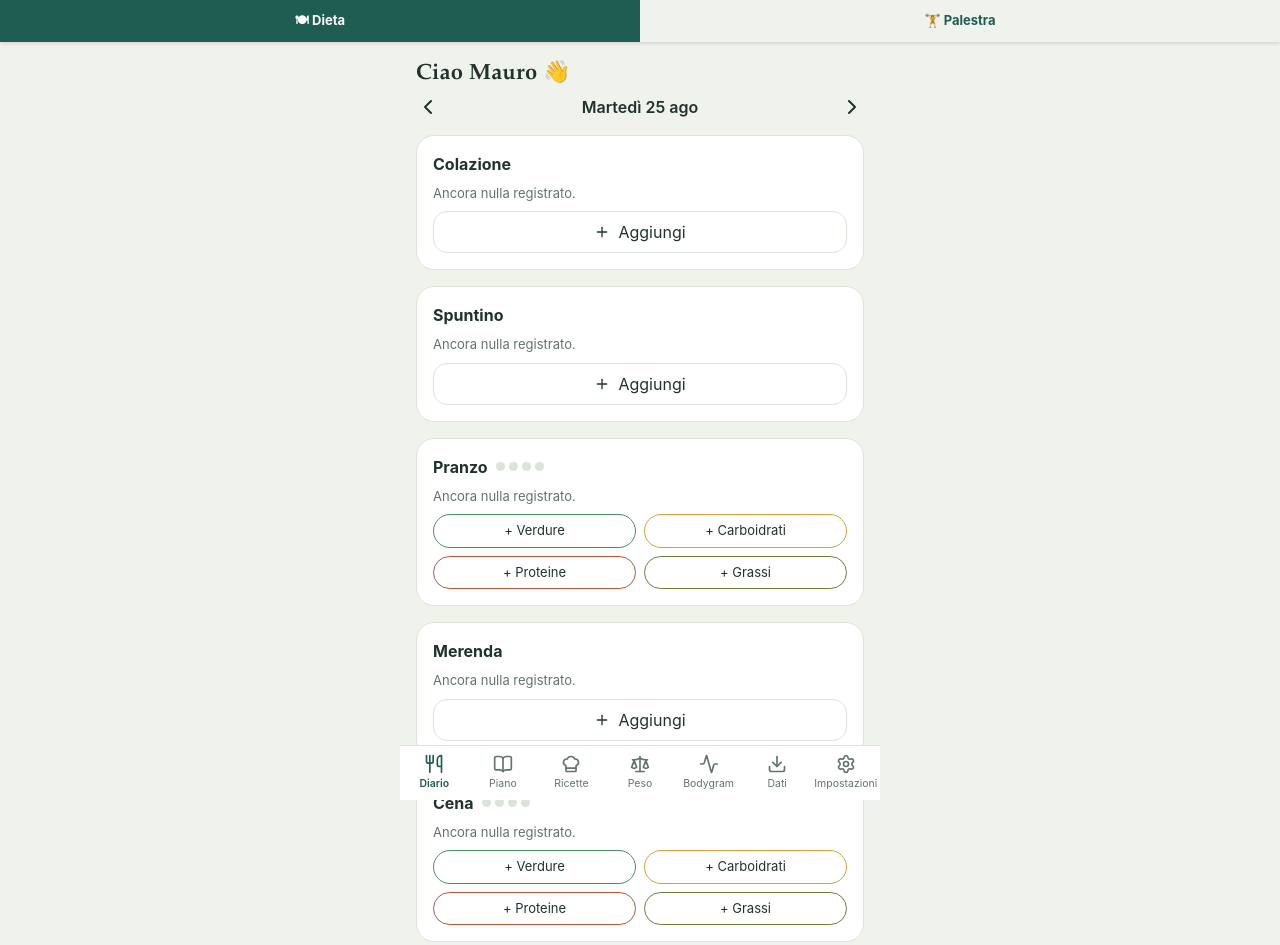
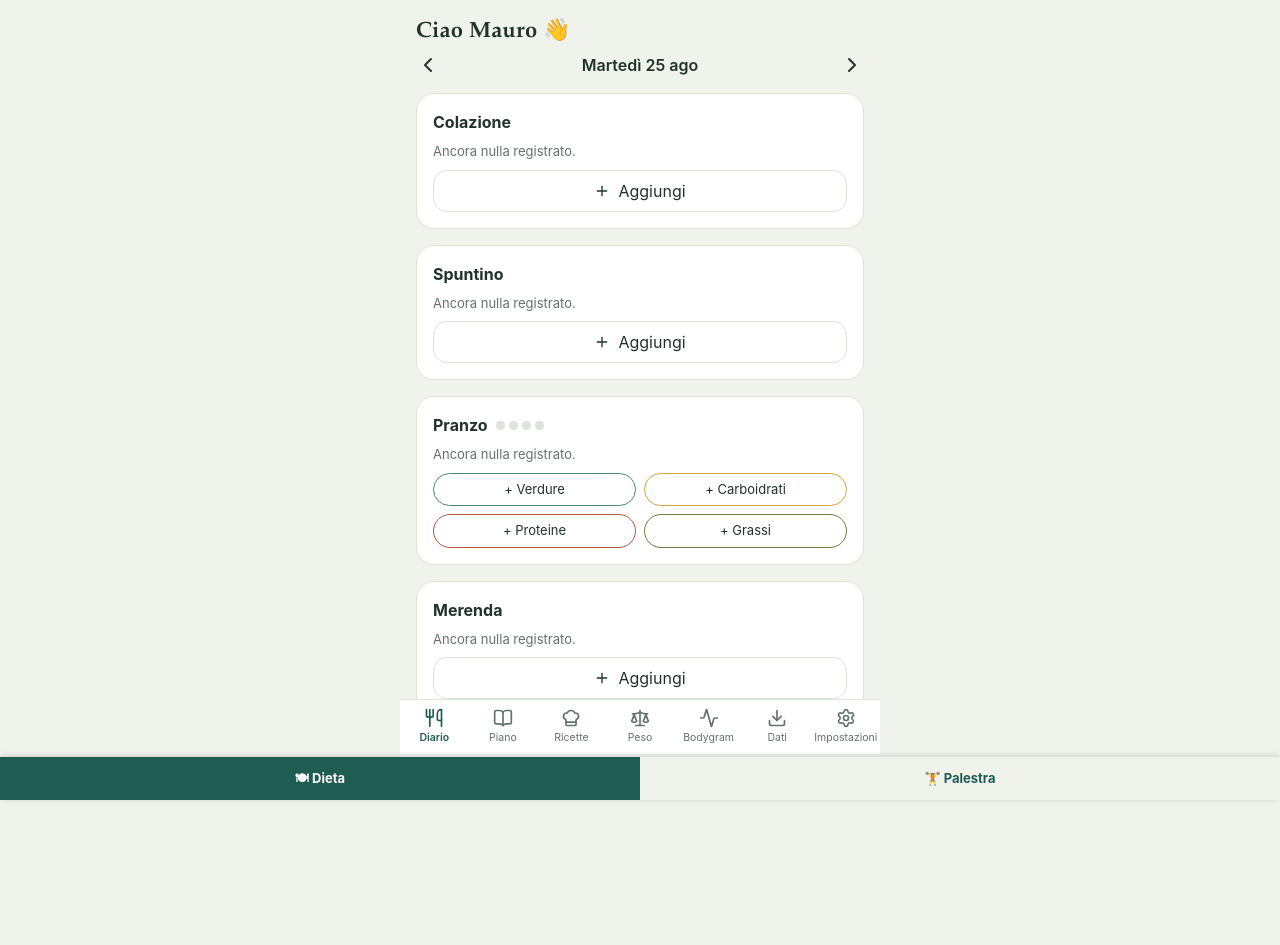
Before and after one commit to 7mauro7/Fit-diet, a plain HTML site: page index.html in a window 1280 px wide. After the commit the page ends 800 px from the top, so only its background shows below. Drawn offline with nearby package versions, Linux system fonts and the light colour scheme.

Commit message:
Add files via upload

```diff
--- a/index.html
+++ b/index.html
@@ -14,14 +14,26 @@
   <style>
     html, body, #root { height: 100%; margin: 0; background: #EFF3EC; }
     body { -webkit-tap-highlight-color: transparent; overscroll-behavior-y: none; }
+    #app-switcher-bottom{
+      position: fixed; left: 0; right: 0; bottom: 0; z-index: 999;
+      display: flex; font-family: -apple-system, sans-serif;
+      box-shadow: 0 -1px 6px rgba(0,0,0,.15);
+      padding-bottom: env(safe-area-inset-bottom, 0px);
+      background: #fff;
+    }
+    #app-switcher-bottom button{ flex:1; padding:12px 0; border:none; font-weight:700; font-size:13px; }
+    .diario-app{
+      height: calc(100vh - 46px - env(safe-area-inset-bottom, 0px)) !important;
+      min-height: calc(100vh - 46px - env(safe-area-inset-bottom, 0px)) !important;
+    }
   </style>
 </head>
 <body>
-  <div id="app-switcher" style="position:sticky;top:0;z-index:999;display:flex;font-family:-apple-system,sans-serif;box-shadow:0 1px 4px rgba(0,0,0,.15);">
-    <button onclick="location.href='index.html'" style="flex:1;padding:11px 0;background:#1F5C52;color:#fff;border:none;font-weight:700;font-size:13px;">🍽 Dieta</button>
-    <button onclick="location.href='palestra.html'" style="flex:1;padding:11px 0;background:#EFF3EC;color:#1F5C52;border:none;font-weight:700;font-size:13px;">🏋 Palestra</button>
-  </div>
   <div id="root"></div>
   <script src="bundle.js"></script>
+  <div id="app-switcher-bottom">
+    <button onclick="location.href='index.html'" style="background:#1F5C52;color:#fff;">🍽 Dieta</button>
+    <button onclick="location.href='palestra.html'" style="background:#EFF3EC;color:#1F5C52;">🏋 Palestra</button>
+  </div>
 </body>
 </html>
```
Also changed, not shown: palestra.html (+10 -7 lines).
